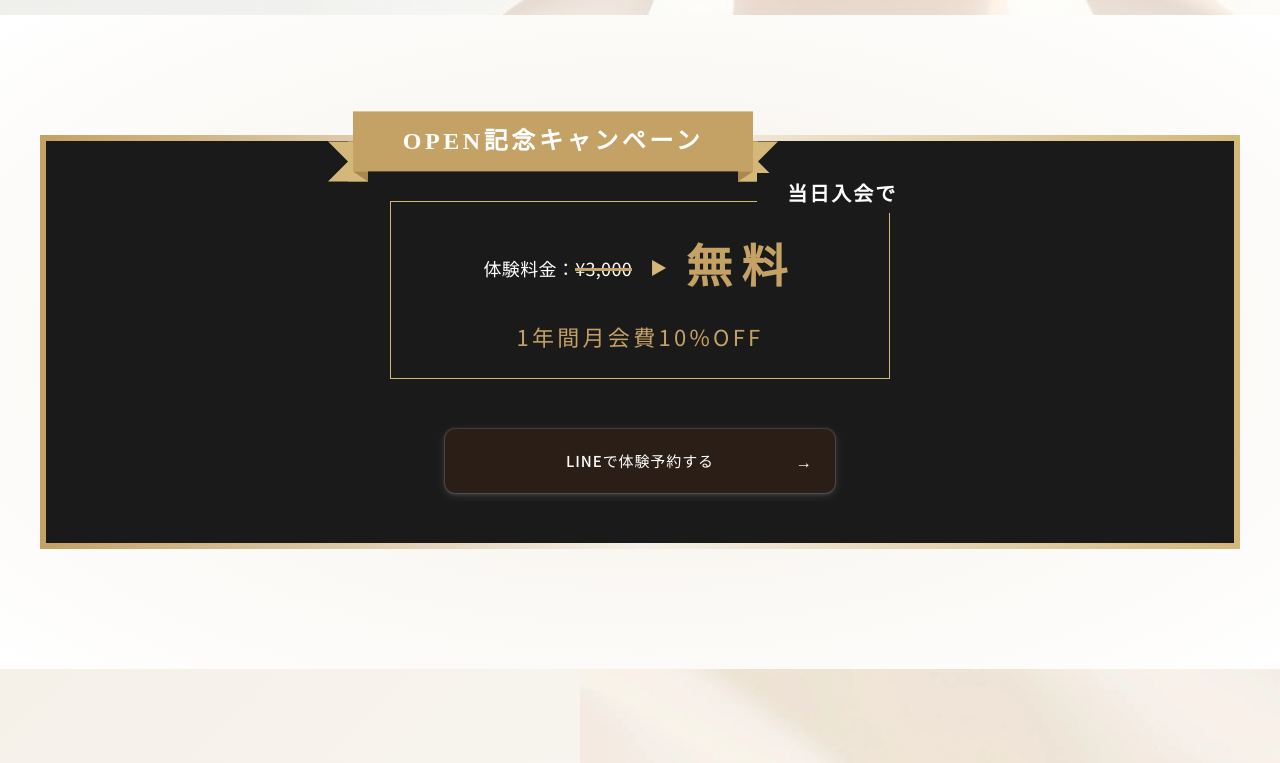
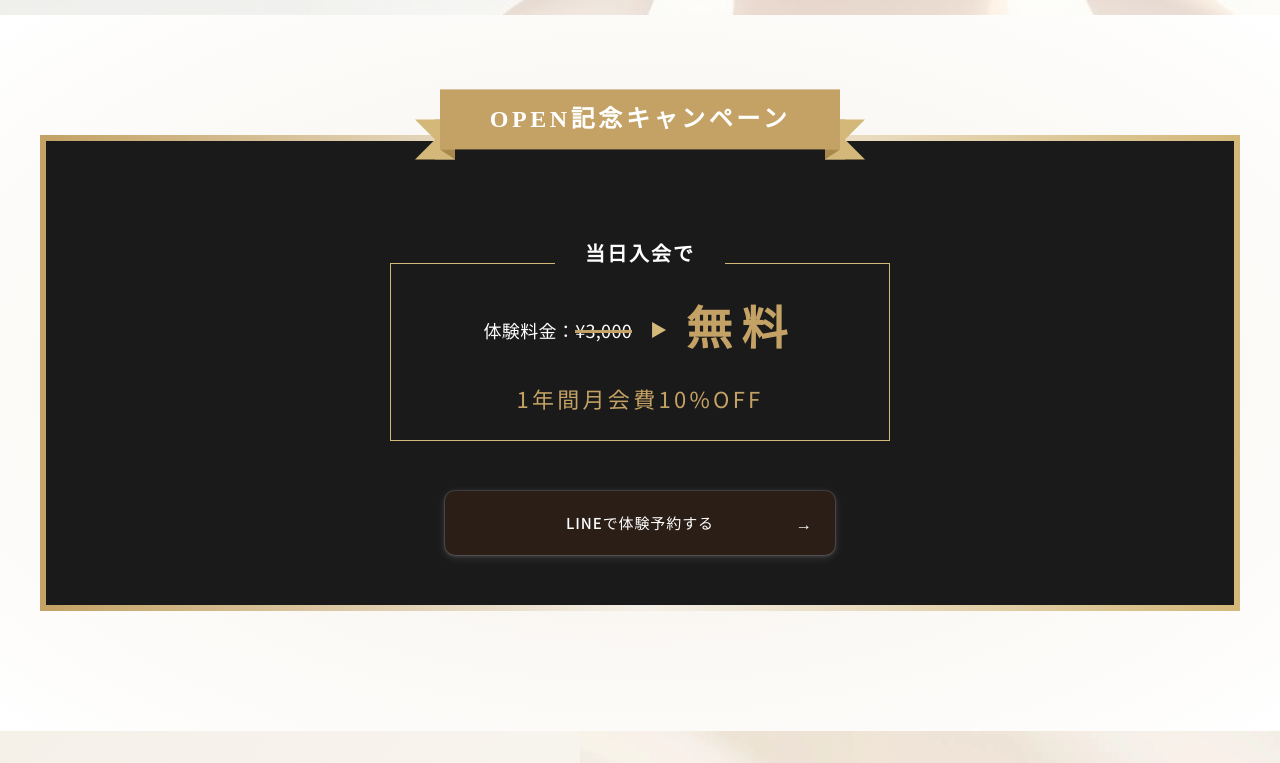
Before and after one commit to mamegoma08208/lumera-lp, a plain HTML site: page lumera-lp/index.html in a window 1280 px wide. Shown: the part 817-1580 px from the top of the page. Drawn offline with nearby package versions, Linux system fonts and the light colour scheme.

Commit message:
OPEN記念キャンペーン中央よせ

```diff
--- a/lumera-lp/assets/css/styles.css
+++ b/lumera-lp/assets/css/styles.css
@@ -2062,6 +2062,23 @@
   font-size: 22rem;
   letter-spacing: 0.15em;
 }
+@media (min-width: 768px) {
+  .campaign {
+    display: flex;
+    flex-direction: column;
+    align-items: center;
+  }
+  .campaign .ribbon,
+  .campaign h4 {
+    margin-left: auto;
+    margin-right: auto;
+    text-align: center;
+  }
+  /* 「当日入会で」以降を少し下げる */
+  .campaign-price {
+    margin-top: -10rem;
+  }
+}
 @media only screen and (max-width: 767px) {
   .campaign {
     border-width: 3rem;
```
